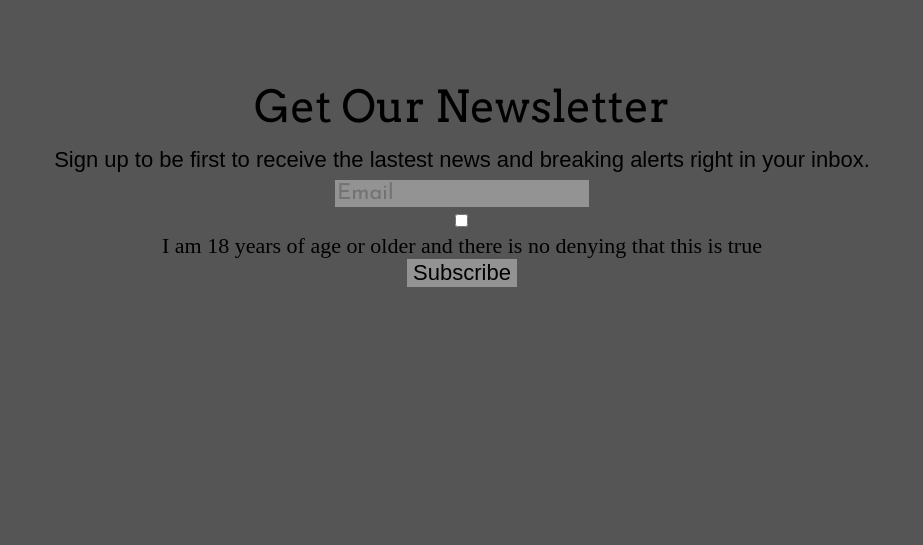
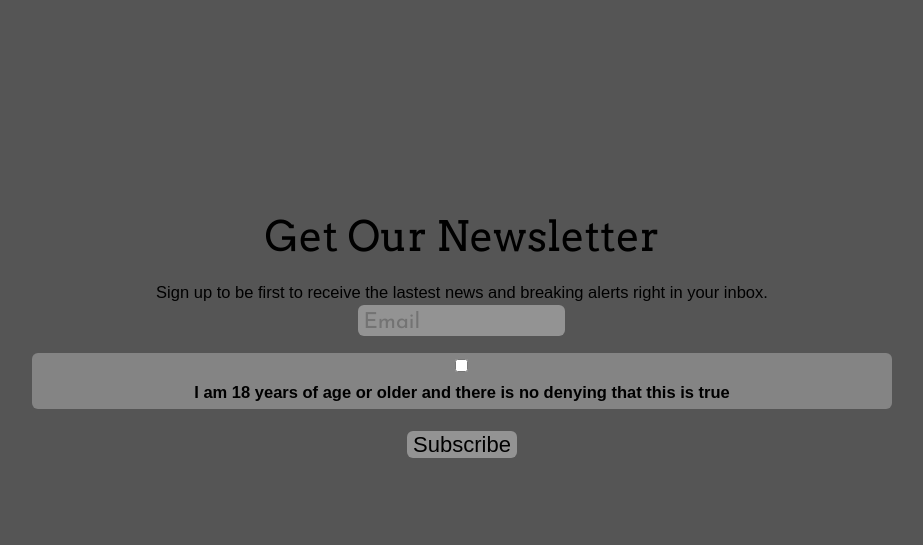
Before and after one commit to Carlosl29/ITMD362-Lab3, a plain HTML site: page index.html in a window 1280 px wide. Shown: the whole page, without its empty margins (178-1101 px from the left). Drawn offline with nearby package versions, Linux system fonts and the light colour scheme; a web font is replaced by a local one.

Commit message:
Various styling
Added various padding and margins.  Also made borderless blocks for different sections.

```diff
--- a/css/screen.css
+++ b/css/screen.css
@@ -208,32 +208,54 @@ body {
 	background-color: #555555;
 	display: inline-block;
 	width: 70%;
-	margin-left: 10%;
+	margin: 10%;
 	padding: 5%;
 }
 
 h1 {
 	font-family: 'Arvo', serif;
-	font-size: 2em;
+	font-size: 1.9em;
 	padding-top: .15em;
 	padding-bottom: .5em;
+
+	line-height: 1em;
 }
 
 p {
 	font-family: 'Fahkwang', sans-serif;
-	font-size: 1em;
-	padding: .25em;
+	font-size: .75em;
 }
 
 input {
 	border: none;
 	background-color: #939393;
 	width: auto;
+	border-radius: 6px;
 }
+
+
 
 #email {
 	font-family: 'Josefin Sans', sans-serif;
 	color: #737373;
+	width: 200px;
+	padding-top: 5px;
+	padding-left: 5px;
+}
+
+#input-age-verification {
+	margin-top: 1em;
+	background-color: #848484;
+	padding-bottom: .25em;
+	border-radius: 6px;
+	font-family: 'Fahkwang', sans-serif;
+	font-size: .75em;
+	font-weight: bold;
+}
+
+#input-submit {
+	padding: 1em;
+
 }
 
 
```
